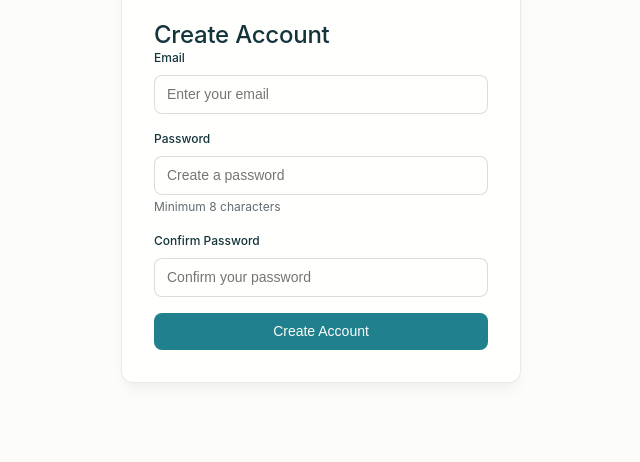
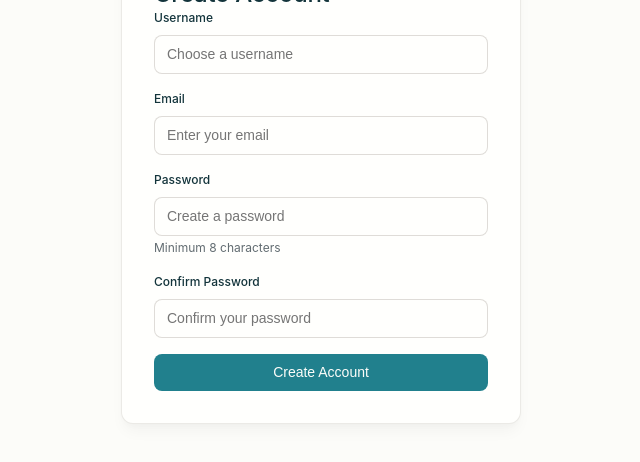
Before and after one commit to Imrahulluthra8819/journal.traderlog.in, a plain HTML site: page index.html in a window 1280 px wide. Both pictures are taken after a click on the button "Sign Up". Shown: the part 292-754 px from the top of the page, without its empty margins (319-959 px from the left). Drawn offline with nearby package versions, Linux system fonts and the light colour scheme; a web font is replaced by a local one.

Commit message:
Update index.html

```diff
--- a/index.html
+++ b/index.html
@@ -26,6 +26,7 @@
                 <h2>Welcome Back</h2>
                 <form id="loginFormElement" novalidate>
                     <div class="form-group">
+                        <!-- Changed to Email for Supabase Auth -->
                         <label class="form-label">Email</label>
                         <input type="email" name="email" class="form-control" required placeholder="Enter your email">
                         <div class="form-error" id="login-email-error"></div>
@@ -37,11 +38,17 @@
                     </div>
                     <button type="submit" class="btn btn--primary btn--full-width">Login</button>
                 </form>
+                <!-- Demo login is not compatible with a real auth system and has been removed. -->
             </div>
             <!-- Signup Form -->
             <div id="signupForm" class="auth-form">
                 <h2>Create Account</h2>
                 <form id="signupFormElement" novalidate>
+                    <div class="form-group">
+                        <label class="form-label">Username</label>
+                        <input type="text" name="username" class="form-control" required placeholder="Choose a username" minlength="3">
+                        <div class="form-error" id="signup-username-error"></div>
+                    </div>
                     <div class="form-group">
                         <label class="form-label">Email</label>
                         <input type="email" name="email" class="form-control" required placeholder="Enter your email">
```
